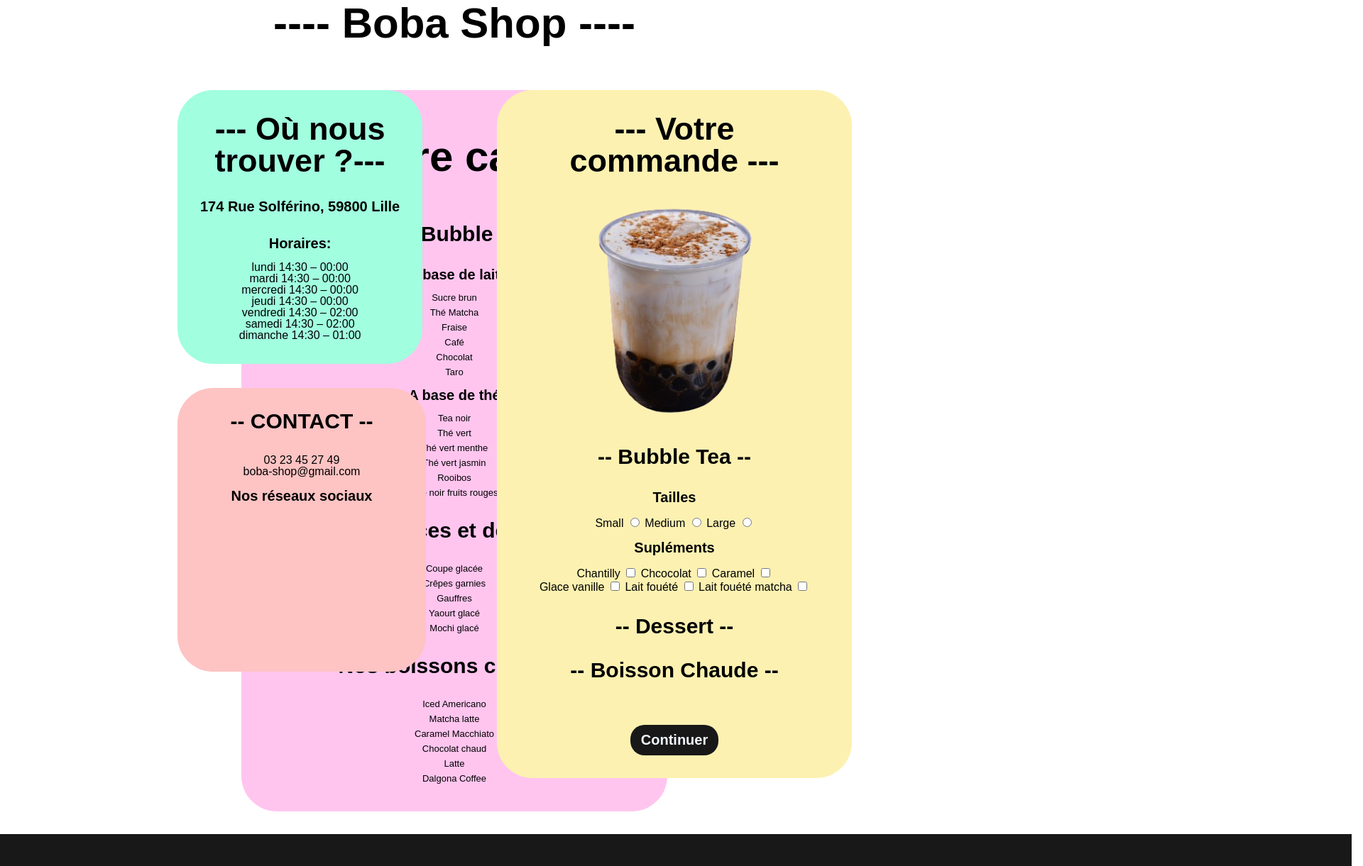
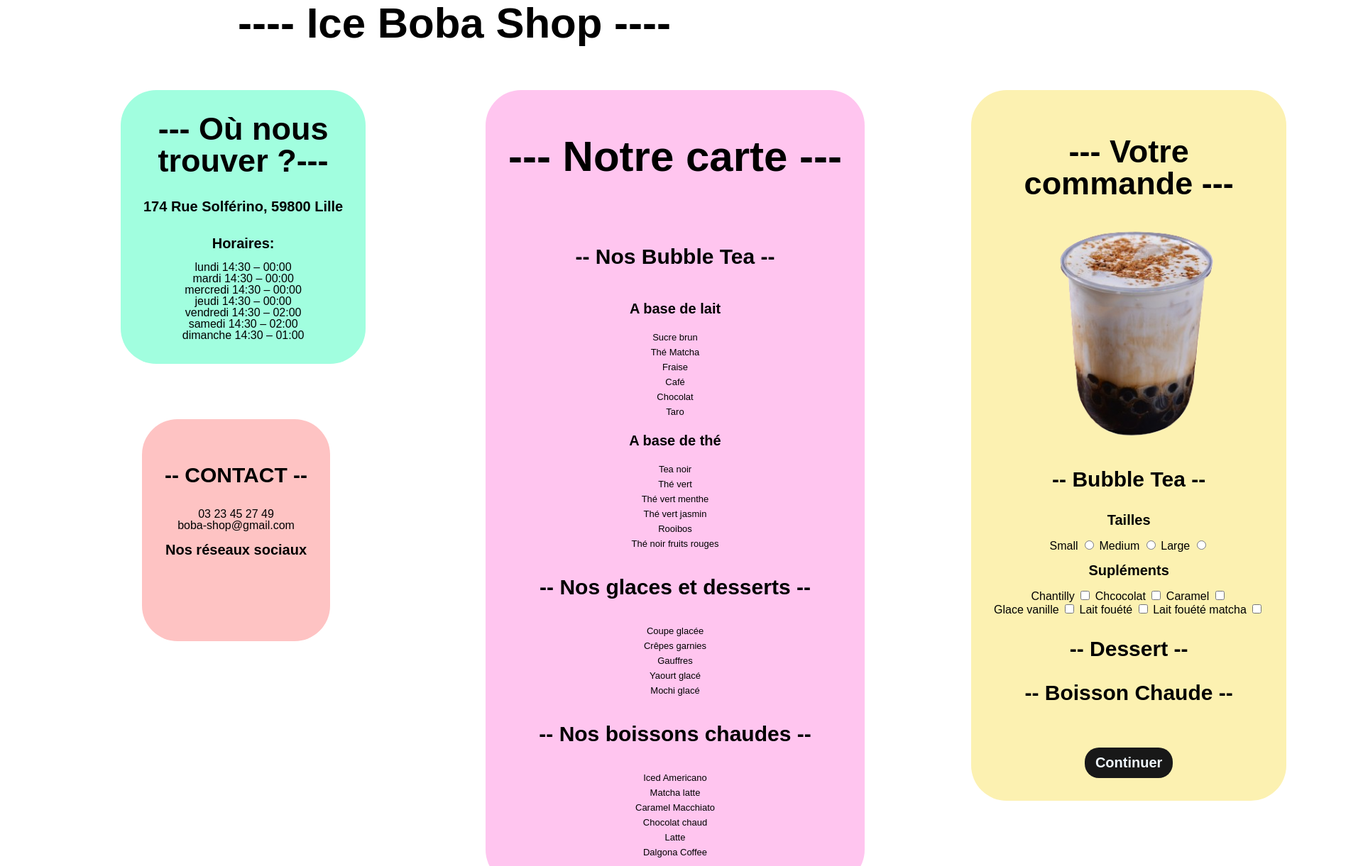
Before and after one commit to MarieG41/bubble-tea-store, a plain HTML site: page index.html in a window 1280 px wide. Shown: the part 133-1354 px from the top of the page at 71% size, 1920 px wide, since content can reach past the window. Drawn offline with Linux system fonts and the light colour scheme.

Commit message:
grid done

```diff
--- a/index.html
+++ b/index.html
@@ -4,6 +4,7 @@
     <meta charset="UTF-8">
     <meta name="viewport" content="width=device-width, initial-scale=1.0">
     <title>Boba Store</title>
+    <link rel="stylesheet" href="https://cdnjs.cloudflare.com/ajax/libs/font-awesome/6.5.1/css/fontawesome.min.css" integrity="sha512-d0olNN35C6VLiulAobxYHZiXJmq+vl+BGIgAxQtD5+kqudro/xNMvv2yIHAciGHpExsIbKX3iLg+0B6d0k4+ZA==" crossorigin="anonymous" referrerpolicy="no-referrer" />
     <link rel="stylesheet" href="reset.css">
     <link rel="stylesheet" href="style.css">
     <script defer src="index.js"></script>
@@ -18,8 +19,50 @@
             </div>
         </nav>
     </header>
+    <h1>---- Ice Boba Shop ----</h1>
     <div class="content">
-        <h1>---- Boba Shop ----</h1>
+        <div class="map">
+            <div class="maps">
+        <h1 class="map-header">--- Où nous <br>trouver ?---</h1>
+        <h3>174 Rue Solférino, 59800 Lille</h3>
+        <h3>Horaires:</h3>
+        <p>lundi
+            14:30 – 00:00
+            <br>
+            mardi
+            14:30 – 00:00
+            <br>
+            mercredi
+            14:30 – 00:00
+            <br>
+            jeudi
+            14:30 – 00:00
+            <br>
+            vendredi
+            14:30 – 02:00
+            <br>
+            samedi
+            14:30 – 02:00
+            <br>
+            dimanche
+            14:30 – 01:00</p>
+        </div>
+        </div>
+        <div class="contact">
+            <div class="contact-us">
+                <h2>-- CONTACT --</h2>
+                <p>03 23 45 27 49</p>
+                <p>boba-shop@gmail.com</p>
+                <h3>Nos réseaux sociaux</h3>
+                <div class="social-media">
+                    <ul>
+                        <li class="facebook"><a href="#"><i class="fa fa-facebook fa-2x" aria-hidden="true"></i></a></li>
+                        <li class="twitter"><a href="#"><i class="fa fa-twitter fa-2x" aria-hidden="true"></i></a></li>
+                        <li class="instagram"><a href="#"><i class="fa fa-instagram fa-2x" aria-hidden="true"></i></a></li>
+                    </ul>
+                </div>
+            </div>
+        </div>
         <div class="menu">
             <div class="menu-card">
                 <h1>--- Notre carte ---</h1>
@@ -62,39 +105,9 @@
                     <li>Dalgona Coffee</li>
                 </ul>
             </div>
-        <div class="maps">
-        <h1 class="map-header">--- Où nous <br>trouver ?---</h1>
-        <h3>174 Rue Solférino, 59800 Lille</h3>
-        <h3>Horaires:</h3>
-        <p>lundi
-            14:30 – 00:00
-            <br>
-            mardi
-            14:30 – 00:00
-            <br>
-            mercredi
-            14:30 – 00:00
-            <br>
-            jeudi
-            14:30 – 00:00
-            <br>
-            vendredi
-            14:30 – 02:00
-            <br>
-            samedi
-            14:30 – 02:00
-            <br>
-            dimanche
-            14:30 – 01:00</p>
         </div>
-        <div class="contact-us">
-            <h2>-- CONTACT --</h2>
-            <p>03 23 45 27 49</p>
-            <p>boba-shop@gmail.com</p>
-            <div class="social-media">
-                <h3>Nos réseaux sociaux</h3>
-            </div>
-        </div>
+
+        <div class="order-boba">
                 <div class="your-boba">
                 <h1 class="boba-header">--- Votre <br>commande ---</h1>
                 <img class="choose-boba" src="img/drink-3545791_1280-removebg-preview.png" alt="">
@@ -131,6 +144,8 @@
             </div>
         </div>
 
+    </div>
+
    <footer>
 
     </footer>
--- a/style.css
+++ b/style.css
@@ -17,19 +17,28 @@ h1{
     font-weight: 800;
 }
 
+.content{
+    display: grid;
+    grid-template-columns: repeat(3, 620px);
+    grid-template-rows: repeat(4, 400px);
+    grid-gap: 64px;
+}
+
 .menu{
-    display: flex;
-    flex-direction: column;
-    align-items: center;
+    grid-column: 2;
+    grid-row: 1 / 4;
 }
 
 .menu-card{
+    display: flex;
+    flex-direction: column;
     text-align: center;
     background-color: rgb(255, 197, 239);
-    width: 600px;
     border-radius: 50px;
-    padding-bottom: 32px;
     margin-bottom: 32px;
+    padding: 0 32px 32px 32px;
+    width: fit-content;
+    height: fit-content;
 }
 
 h2{
@@ -50,21 +59,21 @@ li{
     font-weight: 400;
 }
 
-.content{
-    display: flex;
-    flex-direction: column;
+.map{
+    grid-column: 1;
+  grid-row: 1 / 4;
 }
 
 .maps{
     display: flex;
     flex-direction: column;
-    position: absolute;
-    left: 0;
     text-align: center;
     background-color: rgb(161, 254, 223);
     border-radius: 50px;
-    margin-left: 250px;
     padding: 0 32px 32px 32px;
+    margin: 0 0 32px 170px;
+    width: fit-content;
+    height: fit-content;
 }
 
 .map-header, .boba-header{
@@ -73,36 +82,46 @@ li{
     margin-bottom: 16px;
 }
 
+.contact{
+    grid-column: 1;
+    grid-row: 2 / 4;
+}
+
 .contact-us{
     background-color: rgb(254, 195, 195);
-    width: 350px;
-    height: 400px;
     text-align: center;
     display: flex;
+    width: fit-content;
+    height: fit-content;
     flex-direction: column;
-    position: absolute;
-    left: 250px;
     border-radius: 50px;
-    margin-top: 420px;
-    margin-right: 120px;
+    padding: 32px;
+    margin: 0 0 32px 200px;
+}
+
+.social-media{
+
+}
+
+.order-boba{
+    grid-column: 3;
+    grid-row: 1;
 }
 
 .your-boba{
     background-color: rgb(252, 241, 177);
-    width: 500px;
+    width: fit-content;
     height: fit-content;
     display: flex;
     flex-direction: column;
-    position: absolute;
-    right: 0;
     border-radius: 50px;
-    margin-right: 80px;
-    padding-bottom: 32px;
+    padding: 32px;
+    margin-bottom: 32px;
 }
 
 .choose-boba{
     width: 250px;
-    margin-left: 130px;
+    margin-left: 80px;
 }
 
 .sizes, .supplements{
```
Lines whose indentation alone changed are shown as unchanged.
